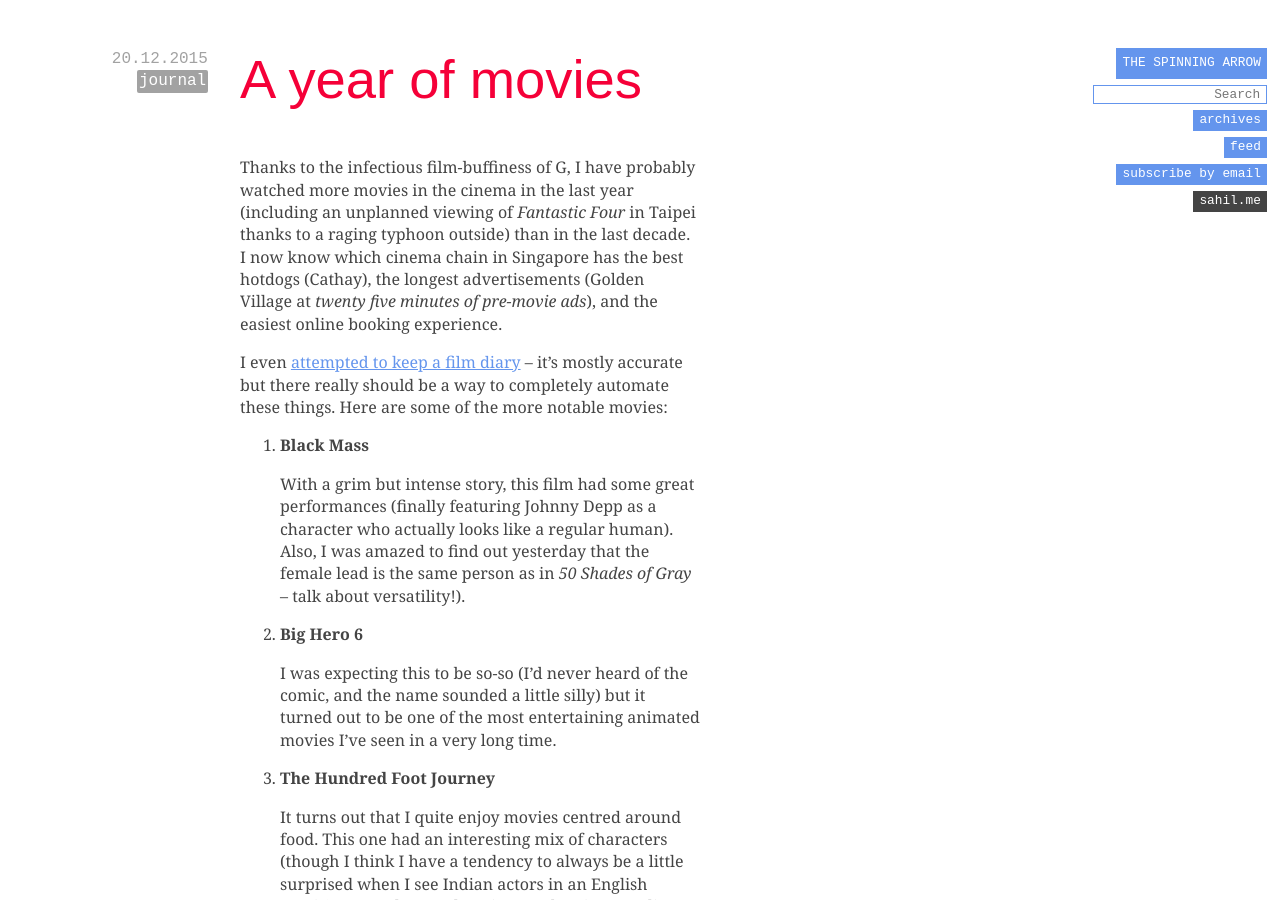
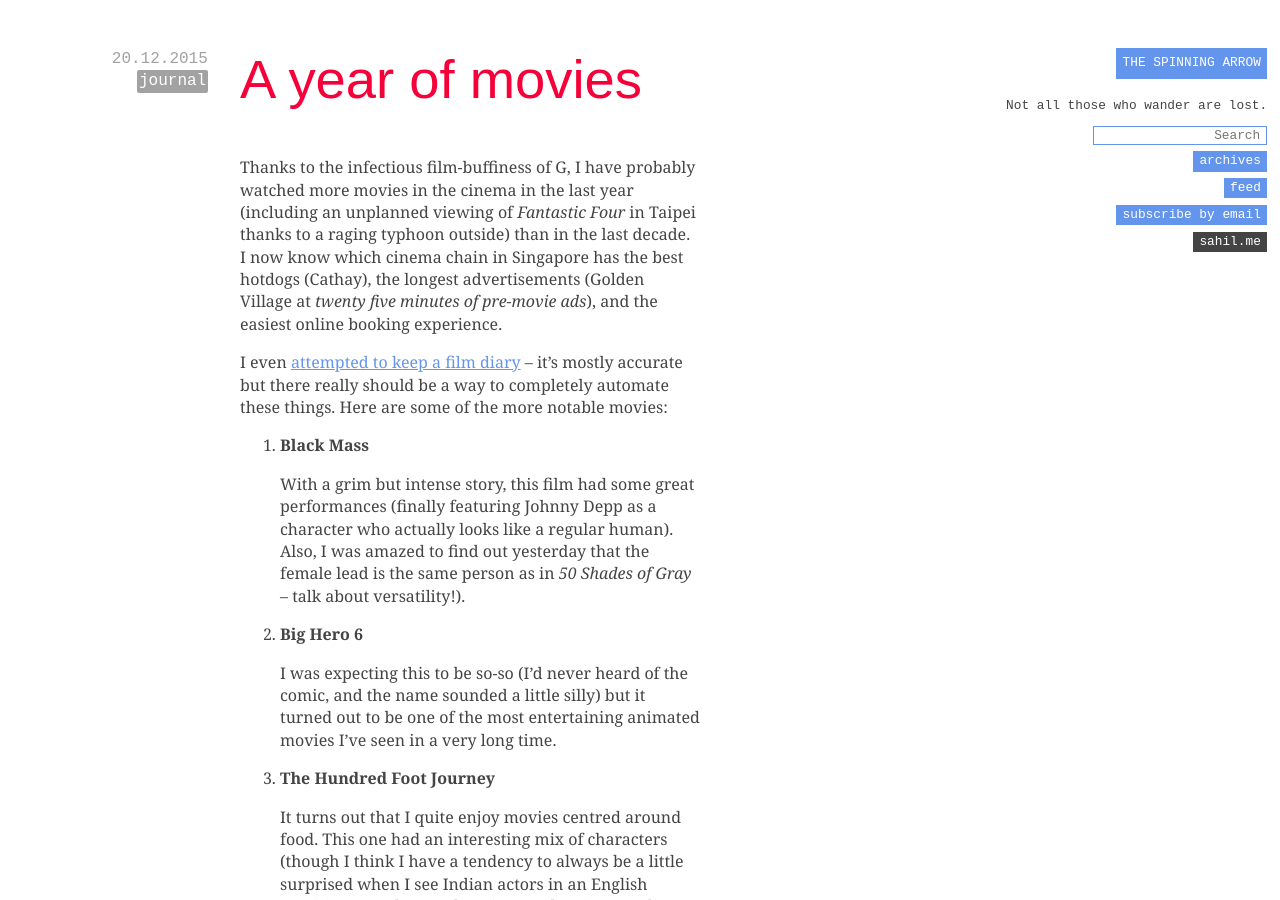
Before and after one commit to spinningarrow/blog.sahil.me, a Jekyll site: the page built from index.html, in a window 1280 px wide and 900 px high. Built offline with Jekyll 4.4.1, drawn with Linux system fonts in a browser that asks for light colours; some web fonts are replaced.

Commit message:
Add a description

```diff
--- a/_config.yml
+++ b/_config.yml
@@ -6,3 +6,4 @@ permalink: /posts/:title
 
 # Site configuration
 title: The Spinning Arrow
+description: Not all those who wander are lost.
--- a/_layouts/default.html
+++ b/_layouts/default.html
@@ -8,7 +8,7 @@
 				<a href="/">{{ site.title }}</a>
 			</h1>
 
-			<!--<p class="description-main">{{ site.description }}</p>-->
+			<p class="description">{{ site.description }}</p>
 
 			<nav>
 				<ul>
```
